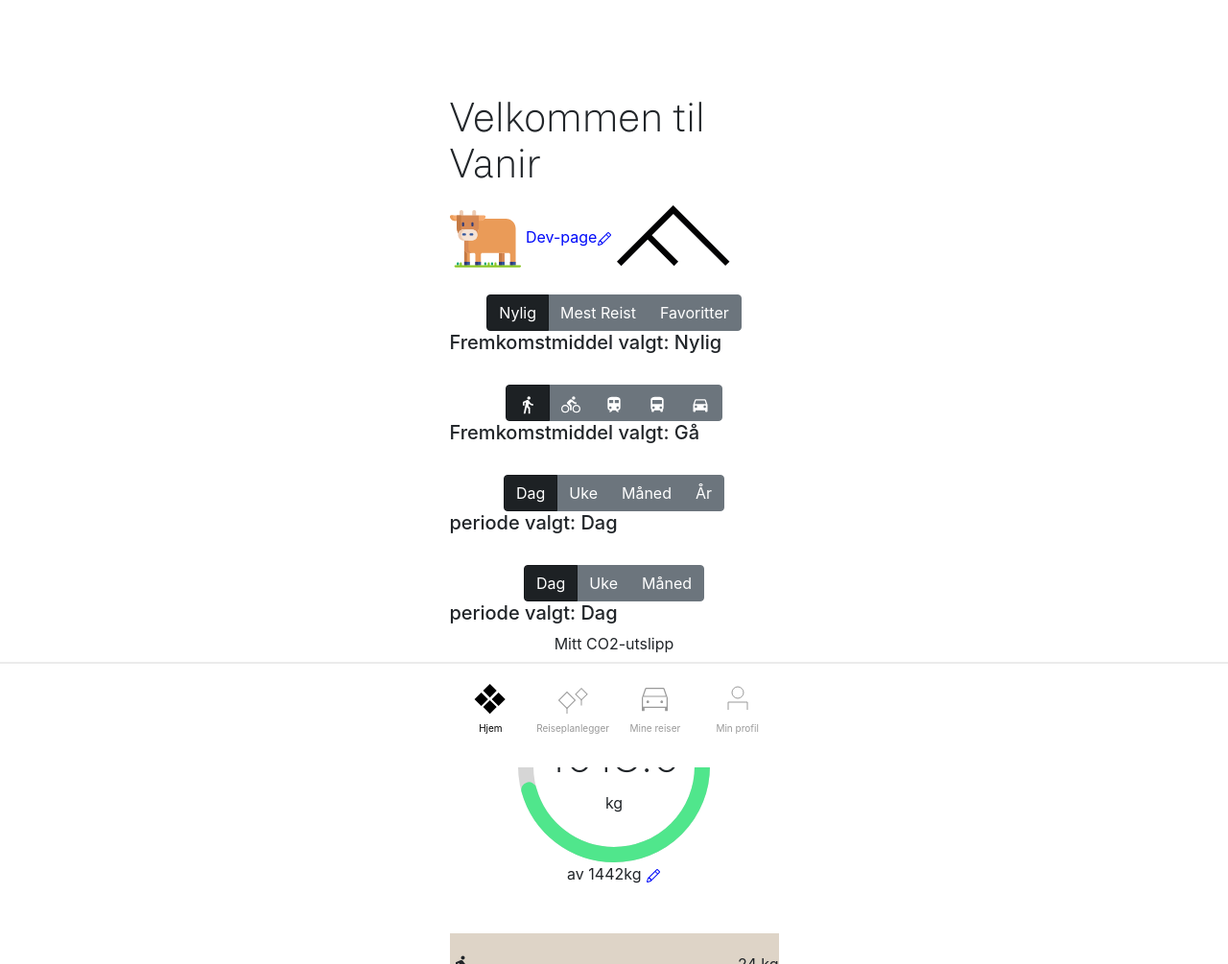
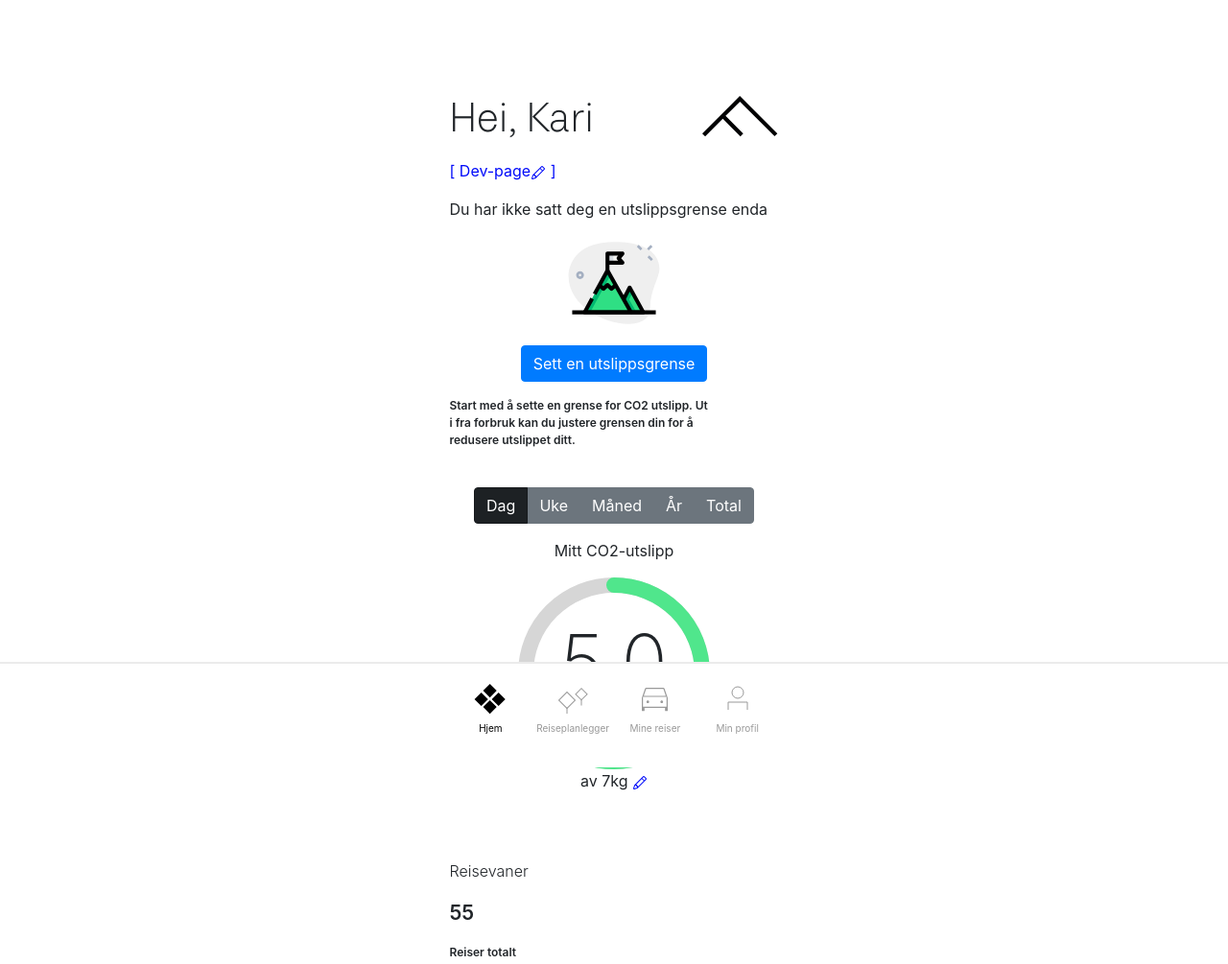
Before and after one commit to Buckmin/Fremtind_Sommerjobb, a Gatsby site: page / in a window 1280 px wide. Shown: the top 1005 px of the page at 96% size. Built offline with nearby package versions, Linux system fonts and the light colour scheme; Gatsby itself is replaced by a stand-in of ours.

Commit message:
lagre reisedata og litt dashboard

```diff
--- /dev/null
+++ b/src/components/dashboardComp.js
@@ -0,0 +1,77 @@
+import React, { useState } from "react"
+import { Button } from "react-bootstrap"
+import { MountainIkon } from "./customIkoner"
+import { Link } from "gatsby"
+import { ToggleButtonsPeriodeDUMÅT } from "./tidsperiodeknapper"
+import { HjuletTotalCO2 } from "./statistics/hjulet"
+import { getJson } from "../getJson"
+import { emissionsBetweenDaysLS } from "./tidslinjeComp/tidslinjeData/emissions"
+import { formatDate } from "./tidslinjeComp/tidslinjeData/randomDateKG"
+import { TravelProgressBarsPercentage, TravelProgressBarsKG } from "./statistics/progressBars"
+
+// i denne fila er de ulike visningene av dashboard, avhengig om user har mål eller ikke.
+// dropper nå muligheten for å ikke velge et mål.
+// valgte å kalle det grense fremfor mål nå
+
+export function DashboardUtenUserGoal () {
+    return(
+
+        <div id="utenUtslippsgrense">
+            <p id="tekstOver">Du har ikke satt deg en utslippsgrense enda</p>
+            <p style={{textAlign: "center"}}> <MountainIkon /> </p>
+            <p style={{textAlign: "center"}}>
+                <Link>
+                    <Button > Sett en utslippsgrense </Button>
+                </Link>
+            </p>
+            <p style={{width: "80%", fontSize: 12, fontWeight: 600}}>Start med å sette en grense for CO2 utslipp. Ut i fra forbruk kan du justere grensen din for å redusere utslippet ditt.</p>
+        </div>
+    )
+}
+
+
+export function DashboardMedUserGoalLS ({userGoals}) { // markerer alle funksjoner som bruker localStorage med LS
+    const [periodeDUMÅT, setRadioValuePeriodeDUMÅT] = useState("Dag"); // denne må brukes for ToggleButtonsPeriode, periodevelger. da er 'Dag' standardverdien
+    const emissionsDict = getJson("emissionsPerDay") // utslippsdict, for hjulet og regne ut tall
+    let translationGoalDict = {
+        "Dag" : "dailyGoal", "Uke" : "weeklyGoal", "Måned" : "monthlyGoal", "År" : "yearlyGoal", "Total" : "totalGoal"
+    }
+
+    return (
+        <div>
+            <ToggleButtonsPeriodeDUMÅT periodeDUMÅT={periodeDUMÅT} onChange={(e) => setRadioValuePeriodeDUMÅT(e.currentTarget.value)}/> {" "}
+            {/* <HjuletTotalCO2 /> */}
+            <p></p>
+            <HjuletTotalCO2 theEmission={emissionsInAPeriodLS(periodeDUMÅT, emissionsDict)} theGoal={userGoals[translationGoalDict[periodeDUMÅT]]} />
+
+            <TravelProgressBarsPercentage />
+
+            <TravelProgressBarsKG />
+
+        </div>
+  )
+}
+
+
+function emissionsInAPeriodLS (period, emissionsDict) {
+    let today = new Date()
+    let startDate = new Date () // denne endrer if-statementene dersom uke, mnd, år, eller tot
+    if (period === "Dag") {
+        return emissionsDict[formatDate(today)] // returnerer emissions i dag
+    }
+    if (period === "Uke") {
+        return emissionsBetweenDaysLS(startDate.setDate(startDate.getDate() - 7 ), today) // se
+    }
+    if (period === "Måned") {
+        return emissionsBetweenDaysLS(startDate.setDate(startDate.getDate() - 30 ), today) // disse tar nå en mnd tilbake, ikke inneværende mnd
+    }
+    if (period === "År") {
+        return emissionsBetweenDaysLS(startDate.setDate(startDate.getDate() - 356 ), today) //
+    }
+    if (period === "Total") {
+        return emissionsBetweenDaysLS(getJson("personlia")["initialDate"], new Date()) // denne verdien må tilpasse seg brukerens nedlastningsdato
+    }
+    else {
+        return null
+    }
+}
--- a/src/components/header.js
+++ b/src/components/header.js
@@ -1,11 +1,23 @@
 import React from "react"
+import { FremtindLogoIkon } from "./customIkoner";
 
 export default function Header (props) {
-    return (
-        <div id="headeren" style={headerStyle}>
-            <h1>{props.headerText}</h1>
-        </div>
-    )
+    if (props.headerLogo === true){
+        return(
+            <div id="headeren" style={headerStyle}>
+                <span style={{float: "right"}}> {<FremtindLogoIkon resize={true} newWidth={80}/>} </span>
+                <h1>{props.headerText}  </h1>
+            </div>
+
+        )
+    }
+    else {
+        return (
+            <div id="headeren" style={headerStyle}>
+                <h1>{props.headerText}</h1>
+            </div>
+        )
+}
 }
 
 const headerStyle = {
--- a/src/components/statistics/hjulet.js
+++ b/src/components/statistics/hjulet.js
@@ -11,29 +11,29 @@ import { BsPencil } from "react-icons/bs"
 import "../../styles/hjulet.css"
 
 
-export function HjuletTotalCO2 ({totalEmission, userGoalTotCO2}) {
+export function HjuletTotalCO2 ({theEmission, theGoal}) {
 
-    let totalEmissionStr = (totalEmission).toFixed(1)
-    let fontStrArr = [20, 20, 20, 80, 70, 60, 50, 40, 30, 20] // array for fontSize på totalEmission
+    let theEmissionStr = (theEmission).toFixed(1)
+    let fontStrArr = [20, 20, 20, 80, 70, 60, 50, 40, 30, 20] // array for fontSize på theEmission
 
     return (
         <div id="heleDivRundtHjulet" className="div__heleDivRundtHjulet">
             <p>Mitt CO2-utslipp</p>
             <div id="rundtHjulet" className="div__rundtHjulet">
                 <CircularProgressbarWithChildren
-                    value={100*totalEmission/userGoalTotCO2}
+                    value={100*theEmission/theGoal}
                     styles={buildStyles(
-                        {pathColor: totalEmission > userGoalTotCO2 ? "#90352f" : "#50E68C",
+                        {pathColor: theEmission > theGoal ? "#90352f" : "#50E68C",
 
                         textColor: "#000000" }
                     )}>
                     <div>
-                        <span style={{fontSize: fontStrArr[totalEmissionStr.length], fontWeight: 200}}>{totalEmissionStr}</span>
+                        <span style={{fontSize: fontStrArr[theEmissionStr.length], fontWeight: 200}}>{theEmissionStr}</span>
                         <p style={{marginTop: 0, marginBottom: 0, }}>kg</p>
                     </div>
                 </CircularProgressbarWithChildren>
             </div>
-                    <p>av {userGoalTotCO2}kg  { <IconLinkToGoals />}</p>
+                    <p>av {theGoal}kg  { <IconLinkToGoals />}</p>
         </div>
     )
 }
--- a/src/components/statistics/progressBars.js
+++ b/src/components/statistics/progressBars.js
@@ -34,6 +34,10 @@ export function TravelProgressBarsKG() {
 
   return (
     <div id="theProgressBars" className="div__theProgressBars">
+
+      <p style={{fontSize: 16, fontWeight: 300}}>Utslipp fra ulike transportmidler</p>
+
+
       <OneBarWithIconAndTekst
         id="walk"
         IconName={<MdDirectionsWalk size={iconSize} />}
@@ -96,7 +100,11 @@ export function TravelProgressBarsPercentage() {
   let iconSize = 24; // størrelsen på ikonene
 
   return (
-    <div id="theProgressBars" className="div__theProgressBarsPercent">
+    <div id="theProgressBars" style={{}} className="div__theProgressBarsPercent">
+      <p style={{fontSize: 16, fontWeight: 300}}>Reisevaner</p>
+      <p style={{fontSize: 21, fontWeight: 600}}>{sumTrips}</p>
+      <p style={{fontSize: 12, fontWeight: 600}}>Reiser totalt</p>
+
       <OneBarWithMovingIconAndTextPercentage
         id="walk"
         IconName={<MdDirectionsWalk size={iconSize} />}
--- a/src/components/tidslinjeComp/tidslinjeData/emissions.js
+++ b/src/components/tidslinjeComp/tidslinjeData/emissions.js
@@ -25,13 +25,23 @@ export function EmissionsPerDayArray() {
   return emissionsArray;
 }
 
-export function emissionsBetweenDays(startDate, endDate) {
-  let antallDager = antallDagerMellom(startDate, endDate);
+export function emissionsBetweenDaysLS(startDate, endDate) { // new Date, ikke format date!
   let emissionSum = 0;
   let theDay = new Date(startDate);
   let emissionsDict = getJson("emissionsPerDay") || {};
-  for (let i = -1; i < antallDager; i++) {
-    // +1 fordi det inkluderer også den siste dagen
+  let whileControlVariable = 0
+  while (emissionsDict[formatDate(theDay)] === undefined) { // errorhandling
+    theDay.setDate(theDay.getDate() + 1)
+    whileControlVariable += 1
+    if (whileControlVariable > 500) {
+      alert("Start date too far back! Use something else than: ", startDate)
+      return null
+    }
+  }
+
+  let antallDager = antallDagerMellom(theDay, endDate);
+
+  for (let i = -1; i < antallDager - 1; i++) { // i = -1 fordi theDay inkrementeres fra første runde. antallDager -1 for å stoppe på riktig dag
     theDay.setDate(theDay.getDate() + 1);
     emissionSum += emissionsDict[formatDate(theDay)];
   }
--- a/src/components/tidslinjeComp/tidslinjeData/randomDateKG.js
+++ b/src/components/tidslinjeComp/tidslinjeData/randomDateKG.js
@@ -22,7 +22,7 @@ export function StringOfRandomArrDateKgCO2(){ //
     return newArr // returnerer et array med [[dato1, kg CO2], [dato2, kg CO2], ...], hvor dato1 osv er en string på formen YYYY-MM-DD
 }
 
-export function formatDate(date) { // funksjon som tar inn en dato og returnerer en string på formen YYYY-MM-DD
+export function formatDate(date) { // funksjon som tar inn en dato og returnerer en string på formen YYYY.MM.DD
     let d = new Date(date)
     let month = '' + (d.getMonth() + 1) // måneder begynner med index 0
     let day = '' + d.getDate()
@@ -34,6 +34,28 @@ export function formatDate(date) { // funksjon som tar inn en dato og returnerer
         day = '0' + day;
 
     return [year, month, day].join('.'); // her kan vi enkelt stokke om til feks DD-MM-YY, DD.MM.YYYY els.
+}
+
+export function formatDateWithTime(date) { // funksjon som tar inn en dato og returnerer en string på formen YYYY.MM.DD
+    let d = new Date(date)
+    let month = '' + (d.getMonth() + 1) // måneder begynner med index 0
+    let day = '' + d.getDate()
+    let year = d.getFullYear()
+    let hour = '' + d.getHours()
+    let minutes = '' + d.getMinutes()
+
+    if (month.length < 2)
+        month = '0' + month;
+    if (day.length < 2)
+        day = '0' + day;
+
+    let finDato = "" // her kan vi enkelt stokke om til feks DD-MM-YY, DD.MM.YYYY els.
+    let finTidspunkt = ""
+    finDato = [year, month, day].join('.'); // her kan vi enkelt stokke om til feks DD-MM-YY, DD.MM.YYYY els.
+    finTidspunkt = [hour, minutes].join(':');
+
+
+    return [finDato, finTidspunkt].join('-'); // her kan vi enkelt stokke om til feks DD-MM-YY, DD.MM.YYYY els.
 }
 
 export function dagerSiden(date) {
--- a/src/components/tidsperiodeknapper.js
+++ b/src/components/tidsperiodeknapper.js
@@ -5,6 +5,43 @@ import ButtonGroup from 'react-bootstrap/ButtonGroup'
 import ToggleButton from 'react-bootstrap/ToggleButton'
 
 // her er det knapper for DUM og DUMÅ
+
+export function ToggleButtonsPeriodeDUMÅT({periodeDUMÅT, onChange}) {
+
+  const radios = [
+    { name: 'Dag',   value: 'Dag' },
+    { name: 'Uke',   value: 'Uke' },
+    { name: 'Måned', value: 'Måned' },
+    { name: 'År',    value: 'År' },
+    { name: 'Total', value: 'Total'},
+
+  ];
+  return (
+      <div id="knappene" style={{textAlign: "center"}}>
+      <br />
+      <ButtonGroup toggle>
+        {radios.map((radio, idx) => (
+          <ToggleButton
+            key={idx}
+            type="radio"
+            variant={periodeDUMÅT === radio.value ? "dark" : "secondary"}
+            name="radio"
+            value={radio.value}
+            checked={periodeDUMÅT === radio.value}
+            onChange={onChange}
+
+          >
+            {radio.name}
+          </ToggleButton>
+        ))}
+      </ButtonGroup>
+      <br />
+
+    </div>
+
+  );
+}
+
 
 // DUMÅ = dag, uke, måned, år
 export function ToggleButtonsPeriodeDUMÅ({periodeDUMÅ, onChange}) {
--- a/src/pages/dev.js
+++ b/src/pages/dev.js
@@ -9,11 +9,16 @@ import Footer from "../components/footer";
 import { getJson, setJson } from "../getJson"
 
 import moment from "moment";
-import { formatDate } from "../components/tidslinjeComp/tidslinjeData/randomDateKG";
-//import { emissionsBetweenDays } from "../components/tidslinjeComp/tidslinjeData/emissions"
+import { formatDate, formatDateWithTime } from "../components/tidslinjeComp/tidslinjeData/randomDateKG";
+//import { emissionsBetweenDaysLS } from "../components/tidslinjeComp/tidslinjeData/emissions"
 import { FormForDailyGoal } from "../components/inputForms";
 
 export default function DevPage() {
+  let falseBool = false
+  if (falseBool) {
+      setInitialAlleTurer() // to-do: lage eksempelturer for lagring
+  }
+
   let tekstHeader = "Devpage";
   initalLoadOfData();
 
@@ -57,9 +62,25 @@ export function initalLoadOfData() {
   if (getJson("userGoals") === null) {
     updateUserGoal();
   }
+  if (getJson("alleTurer") === null) {
+    setInitialAlleTurer();
+  }
 
   return null;
 }
+
+function setInitialAlleTurer() {
+  // dictionary med dato for reiser. dato er key, dato med klokkeslett
+  let dato1 = formatDateWithTime(new Date("2020-01-01 12:25")) // datoformat: YYYY.MM.DD-hh:mm
+  let alleTurer = {}
+  alleTurer[dato1] = {fra : "Oslo S", til: "Skøyen", lengde: 1200, tid: 15, middel: "tog", CO2: 5, favoritt: false}
+
+  setJson("alleTurer", alleTurer)
+
+}
+
+
+
 
 export function oppdaterDagligUtslipp() {
   // denne funksjonen oppdaterer arrayet med summen av daglige utslipp. Er per nå bare random tall.
--- a/src/pages/index.js
+++ b/src/pages/index.js
@@ -13,27 +13,31 @@ import { TravelProgressBarsKG, TravelProgressBarsPercentage } from "../component
 import { HjuletTotalCO2 } from "../components/statistics/hjulet";
 // importen av ...Bars... gir progresjonsbarene. kall de inn som komponenter
 
-import { ToggleButtonsPeriodeDUMÅ, ToggleButtonsPeriodeDUM } from "../components/tidsperiodeknapper";
+import { ToggleButtonsPeriodeDUMÅ, ToggleButtonsPeriodeDUM, ToggleButtonsPeriodeDUMÅT } from "../components/tidsperiodeknapper";
 import { ToggleButtonsFremkomstmiddel } from "../components/fremkomsmiddelknapper";
 import { ToggleButtonsSorterEtter } from "../components/sorterEtterKnapper";
 import { initalLoadOfData } from "./dev";
-import { emissionsBetweenDays } from "../components/tidslinjeComp/tidslinjeData/emissions";
+import { emissionsBetweenDaysLS } from "../components/tidslinjeComp/tidslinjeData/emissions";
 import { getJson } from "../getJson";
 import { BsPencil } from "react-icons/bs";
 import { Link } from "gatsby";
-import { CowIkon, FremtindLogoIkon } from "../components/customIkoner";
+// import { CowIkon, FremtindLogoIkon } from "../components/customIkoner";
+import { DashboardUtenUserGoal, DashboardMedUserGoalLS } from "../components/dashboardComp";
 
 
 
 export default function Home() {
   initalLoadOfData(); // denne funksjonen oppretter lagret (per nå tilfeldig) data i localStorage
 
-  //let personlia = getJson("personlia");
+
+
+  let personlia = getJson("personlia");
   let userGoals = getJson("userGoals") || {};
 
   let userGoalTotCO2 = userGoals ? userGoals["totalGoal"] : -1; // denne må komme fra en annen side eller noe sånt
-  let totalEmission = emissionsBetweenDays(new Date("2020-01-01"), new Date()); // denne må regnes ut eller hentes ut fra et annet sted
+  let totalEmission = emissionsBetweenDaysLS(new Date("2020-01-01"), new Date()); // denne må regnes ut eller hentes ut fra et annet sted
 
+  const [periodeDUMÅT, setRadioValuePeriodeDUMÅT] = useState("Dag"); // denne må brukes for ToggleButtonsPeriode, periodevelger. da er 'Dag' standardverdien
   const [periodeDUMÅ, setRadioValuePeriodeDUMÅ] = useState("Dag"); // denne må brukes for ToggleButtonsPeriode, periodevelger. da er 'Dag' standardverdien
   const [periodeDUM, setRadioValuePeriodeDUM] = useState("Dag"); // denne må brukes for ToggleButtonsPeriode, periodevelger. da er 'Dag' standardverdien
   const [middel, setRadioValueMiddel] = useState("Gå"); // en del av fremkomstmiddelknapper
@@ -41,10 +45,24 @@ export default function Home() {
 
   return (
     <div id="hovedkontainer" className="div__hovedStyle">
-      <Header headerText="Velkommen til Vanir" />
-      <CowIkon />
-      <Link to="/dev" style={{color: "#000AFA"}}> Dev-page<BsPencil/>  </Link>
-      <FremtindLogoIkon resize={true} newWidth={120}/>
+      <Header headerText={"Hei, " + personlia["name"]} headerLogo={true}/>
+
+
+      <Link to="/dev" style={{color: "#000AFA"}}> [ Dev-page<BsPencil/> ]  </Link> <p></p>
+      <DashboardUtenUserGoal />
+
+     <p></p>
+     <p></p>
+     <p></p>
+     <p></p>
+
+     <DashboardMedUserGoalLS userGoals={userGoals} />
+
+     <p></p>
+     <p></p>
+     <p></p>
+     <p></p>
+{/*
       <ToggleButtonsSorterEtter
         sortering={sortering}
         onChange={(e) => setRadioValueSortering(e.currentTarget.value)}
@@ -55,25 +73,29 @@ export default function Home() {
         onChange={(e) => setRadioValueMiddel(e.currentTarget.value)}
       />
       <h5>Fremkomstmiddel valgt: {middel} </h5>
+
+      <ToggleButtonsPeriodeDUMÅT periodeDUMÅT={periodeDUMÅT}
+        onChange={(e) => setRadioValuePeriodeDUMÅT(e.currentTarget.value)}
+      />{" "}
+      <h5>periode valgt: {periodeDUMÅT}</h5>
       <ToggleButtonsPeriodeDUMÅ
         periodeDUMÅ={periodeDUMÅ}
         onChange={(e) => setRadioValuePeriodeDUMÅ(e.currentTarget.value)}
       />{" "}
-      {/* husk useState variabel og funksjon! */}
       <h5>periode valgt: {periodeDUMÅ}</h5>
       <ToggleButtonsPeriodeDUM
         periodeDUM={periodeDUM}
         onChange={(e) => setRadioValuePeriodeDUM(e.currentTarget.value)}
       />{" "}
-      {/* husk useState variabel og funksjon! */}
       <h5>periode valgt: {periodeDUM}</h5>
       <HjuletTotalCO2
-        totalEmission={totalEmission}
-        userGoalTotCO2={userGoalTotCO2}
+        theEmission={totalEmission}
+        theGoal={userGoalTotCO2}
       />
       <TravelProgressBarsKG />
       <LoremIpsum />
       <TravelProgressBarsPercentage />
+      */}
       <Footer page="/" />
     </div>
   );
```
